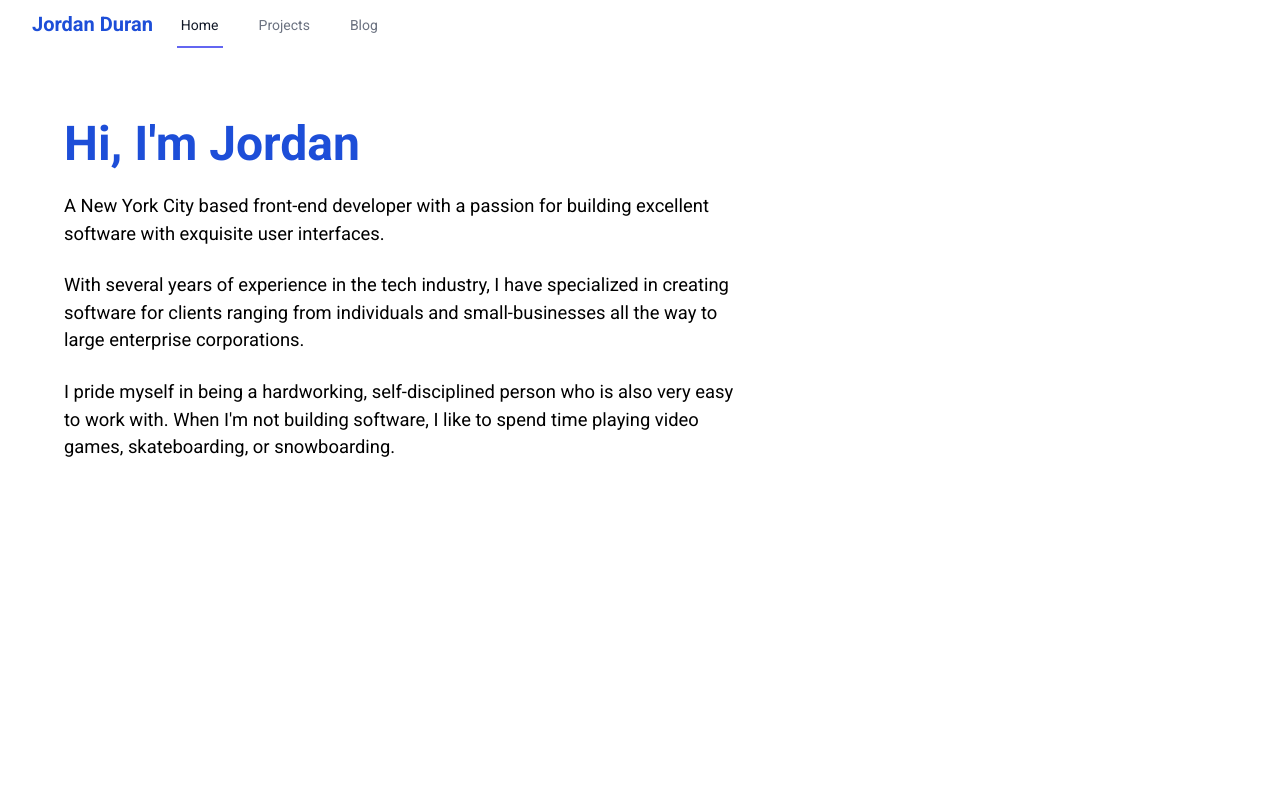
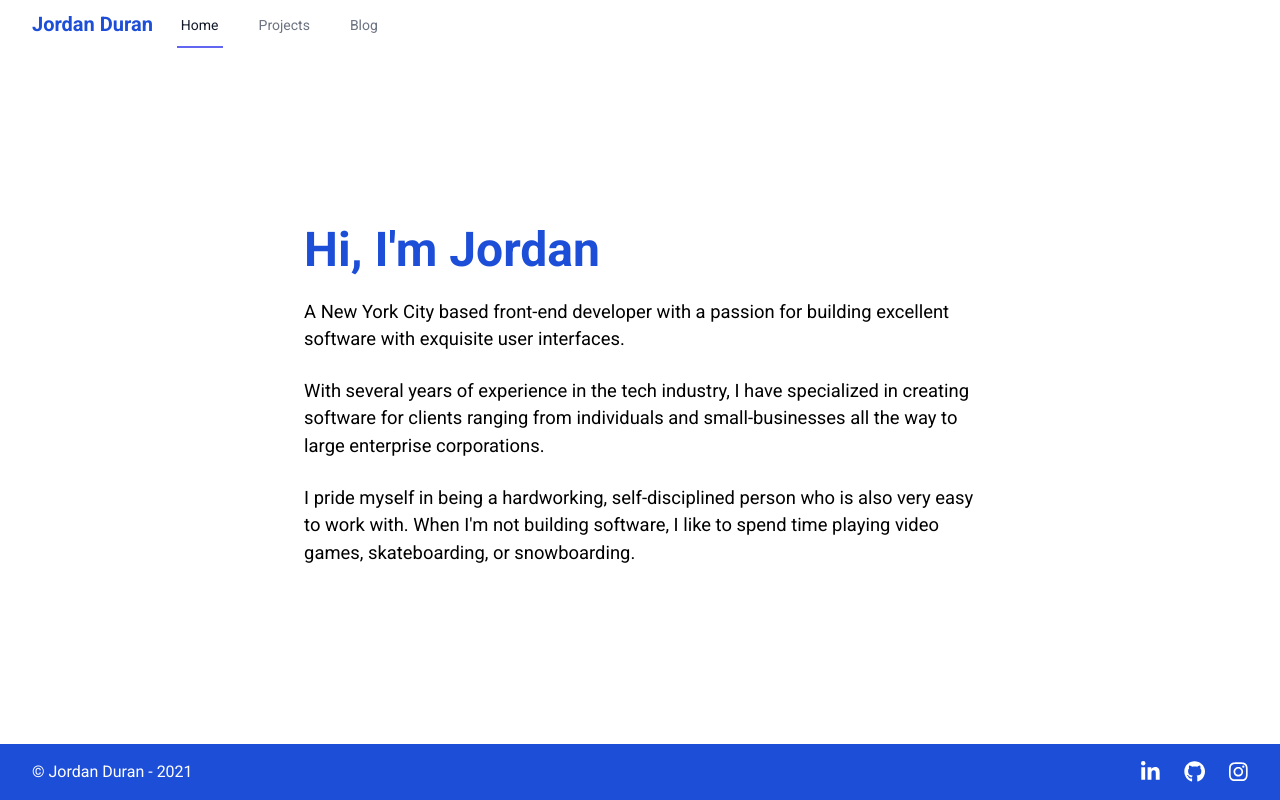
Before and after one commit to jordanduran/port, a Next.js app: page / in a window 1280 px wide. Built offline with nearby package versions, Linux system fonts and the light colour scheme.

Commit message:
Footer Component and setup

```diff
--- /dev/null
+++ b/components/Footer.js
@@ -0,0 +1,57 @@
+import {
+  faInstagram,
+  faGithub,
+  faLinkedinIn,
+} from '@fortawesome/free-brands-svg-icons';
+import { FontAwesomeIcon } from '@fortawesome/react-fontawesome';
+
+const Footer = () => {
+  const navigation = [
+    {
+      name: 'LinkedIn',
+      href: 'https://www.linkedin.com/in/jordan-duran-m/',
+      target: '_blank',
+      icon: () => <FontAwesomeIcon icon={faLinkedinIn} />,
+    },
+
+    {
+      name: 'GitHub',
+      href: 'https://github.com/jordanduran/',
+      target: '_blank',
+      icon: () => <FontAwesomeIcon icon={faGithub} />,
+    },
+    {
+      name: 'Instagram',
+      href: 'https://www.instagram.com/jordan_duran/',
+      target: '_blank',
+      icon: () => <FontAwesomeIcon icon={faInstagram} />,
+    },
+  ];
+
+  return (
+    <footer className='bg-blue-700'>
+      <div className='max-w-7xl mx-auto py-4 px-4 sm:px-6 md:flex md:items-center md:justify-between lg:px-8'>
+        <div className='flex justify-center space-x-6 md:order-2'>
+          {navigation.map((item) => (
+            <a
+              key={item.name}
+              href={item.href}
+              target={item.target}
+              className='footer-social-links text-white hover:text-yellow-200 fa-lg'
+            >
+              <span className='sr-only'>{item.name}</span>
+              <item.icon className='h-6 w-6' aria-hidden='true' />
+            </a>
+          ))}
+        </div>
+        <div className='mt-8 md:mt-0 md:order-1'>
+          <p className='text-center text-base text-white'>
+            &copy; Jordan Duran - 2021
+          </p>
+        </div>
+      </div>
+    </footer>
+  );
+};
+
+export default Footer;
--- a/pages/_app.js
+++ b/pages/_app.js
@@ -1,12 +1,14 @@
 import Navbar from '../components/Navbar';
+import Footer from '../components/Footer';
 import '../styles/globals.css';
 
 const MyApp = ({ Component, pageProps }) => {
   return (
-    <>
+    <div className='flex flex-col justify-between h-screen'>
       <Navbar />
       <Component {...pageProps} />
-    </>
+      <Footer />
+    </div>
   );
 };
 
```
